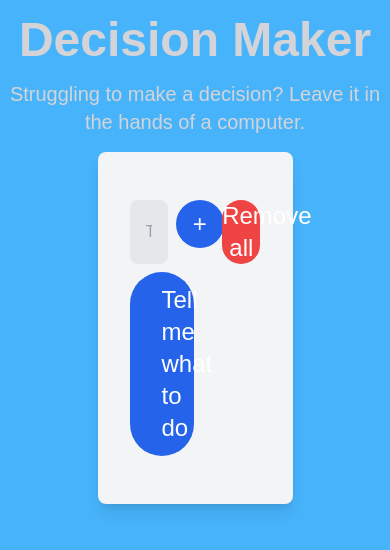
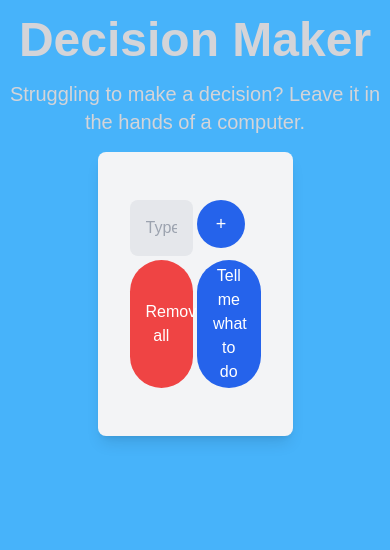
Before and after one commit to jonathanmui4/decision-maker, a React (Create React App) app: page / in a window 390 px wide. Shown: the top 550 px of the page. Built offline with nearby package versions, Linux system fonts and the light colour scheme.

Commit message:
Implement slight responsive design

```diff
--- a/src/Components/Form.js
+++ b/src/Components/Form.js
@@ -47,7 +47,7 @@ function Form() {
     return(
         <Fragment>
             <Tasklist taskList={taskList} handleDeleteTask={handleDeleteTask} />
-            <form className="grid grid-cols-3 gap-2">
+            <form className="grid grid-cols-2 gap-1 md:grid-cols-3 md:gap-2">
                 <input
                     type="text"
                     ref={taskRef}
@@ -58,21 +58,21 @@ function Form() {
                 <button
                     type="button"
                     onClick={handleAddTask}
-                    className="transition duration-500 ease hover:bg-purple-900 bg-blue-600 text-2xl rounded-full w-12 h-12 text-white cursor-pointer"
+                    className="transition duration-500 ease hover:bg-purple-900 bg-blue-600 text-lg lg:text-2xl rounded-full w-12 h-12 text-white cursor-pointer"
                 >
                     +
                 </button>
                 <button
                     type="button"
                     onClick={handleRemoveAll}
-                    className="transition duration-500 ease hover:bg-red-900 bg-red-500 text-2xl rounded-full text-white cursor-pointer"
+                    className="transition duration-500 ease hover:bg-red-900 bg-red-500 text-base lg:text-xl rounded-full px-4 py-1 lg:px-8 lg:py-3 text-white cursor-pointer"
                 >
                     Remove all
                 </button>
                 <button
                     type="button"
                     onClick={handleRandomiser}
-                    className="transition duration-500 ease hover:bg-purple-900 bg-blue-600 text-2xl rounded-full px-8 py-3 text-white cursor-pointer"
+                    className="transition duration-500 ease hover:bg-purple-900 bg-blue-600 text-base lg:text-xl rounded-full px-4 py-1 lg:px-8 lg:py-3 text-white cursor-pointer"
                 >
                     Tell me what to do
                 </button>
--- a/src/Components/Notification.js
+++ b/src/Components/Notification.js
@@ -11,13 +11,13 @@ function Notification({ type, message, removeAlert }) {
 
     if (type === 'green') {
         return (
-            <div className="items-center text-center text-xl font-semibold justify-between mt-10 py-5 h-20 w-full text-slate-200 border-solid border-4 border-lime-900 bg-lime-600 rounded-lg">
+            <div className="items-center text-center text-lg md:text-xl font-semibold justify-between mt-10 py-5 h-20 w-full text-slate-200 border-solid border-4 border-lime-900 bg-lime-600 rounded-lg">
                 {message}
             </div>
         );
     }
     return (
-        <div className="items-center text-center text-xl font-semibold justify-between mt-10 py-5 h-20 w-full text-slate-200 border-solid border-4 border-red-900 bg-red-600 rounded-lg">
+        <div className="items-center text-center text-lg md:text-xl font-semibold justify-between mt-10 py-5 h-20 w-full text-slate-200 border-solid border-4 border-red-900 bg-red-600 rounded-lg">
             {message}
         </div>
     );
--- a/src/Components/Tasklist.js
+++ b/src/Components/Tasklist.js
@@ -13,7 +13,7 @@ function TaskList({ taskList, handleDeleteTask }) {
                             <button
                                 type="button"
                                 onClick={() => handleDeleteTask(task.id)}
-                                className="transition duration-500 ease hover:text-red-900 text-red-500 text-xl cursor-pointer"
+                                className="transition duration-500 ease hover:text-red-900 text-red-500 text-lg md:text-xl cursor-pointer"
                             >
                                 <RiDeleteBin5Line />
                             </button>
```
